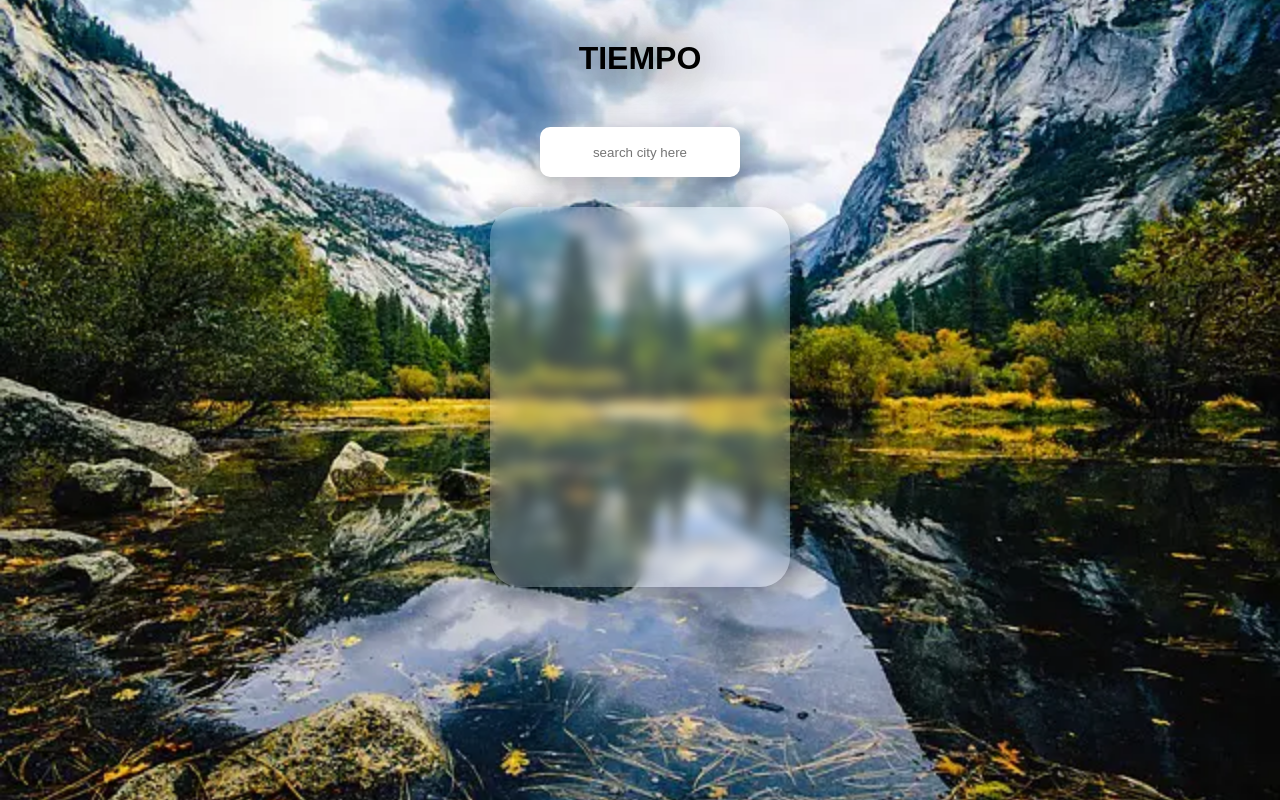
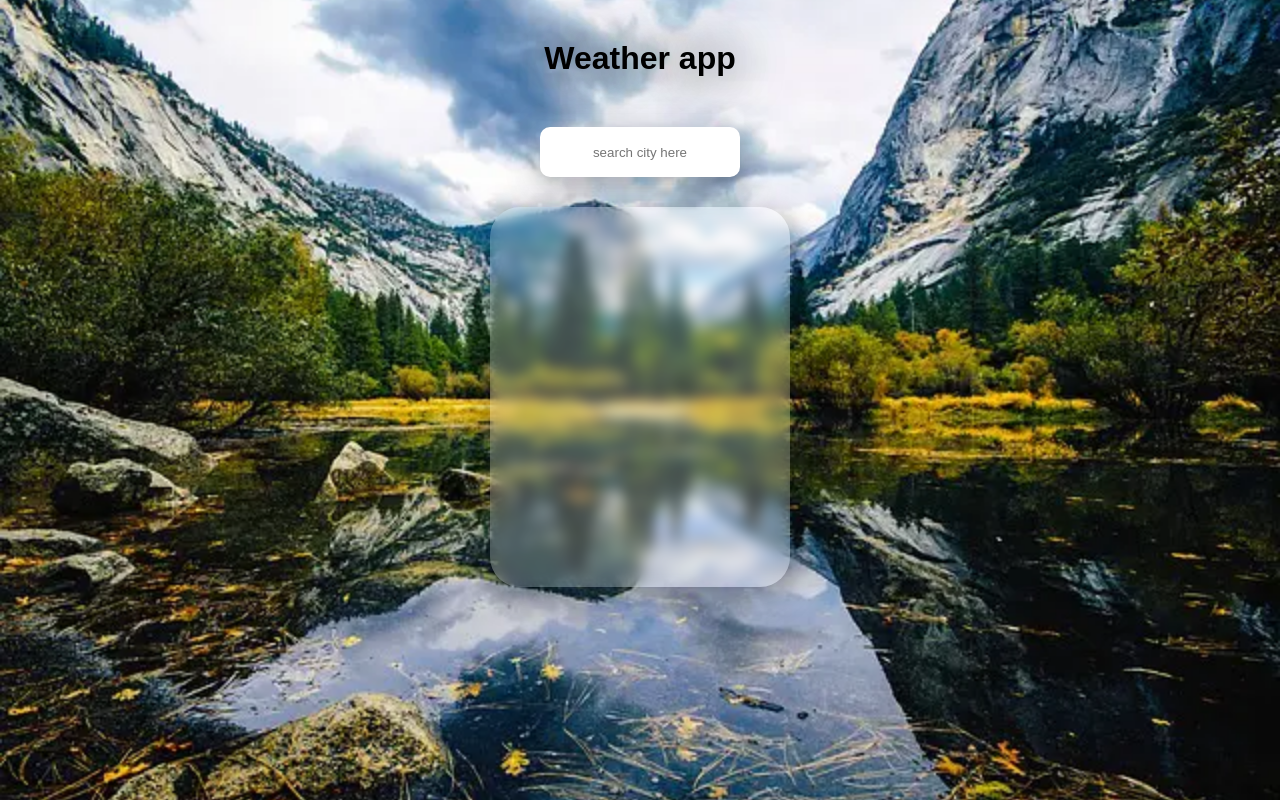
Before and after one commit to wilmer-oss/Clima, a plain HTML site: page index.html in a window 1280 px wide. Drawn offline with Linux system fonts and the light colour scheme; no server answers.

Commit message:
segundo commit

```diff
--- a/index.html
+++ b/index.html
@@ -11,7 +11,7 @@
 	</head>
 	<body>
 		<header>
-			<h1 class="title">TIEMPO</h1>
+			<h1 class="title">Weather app</h1>
 			<input id="get-city" type="text" placeholder="search city here" />
 		</header>
 		<main>
```
